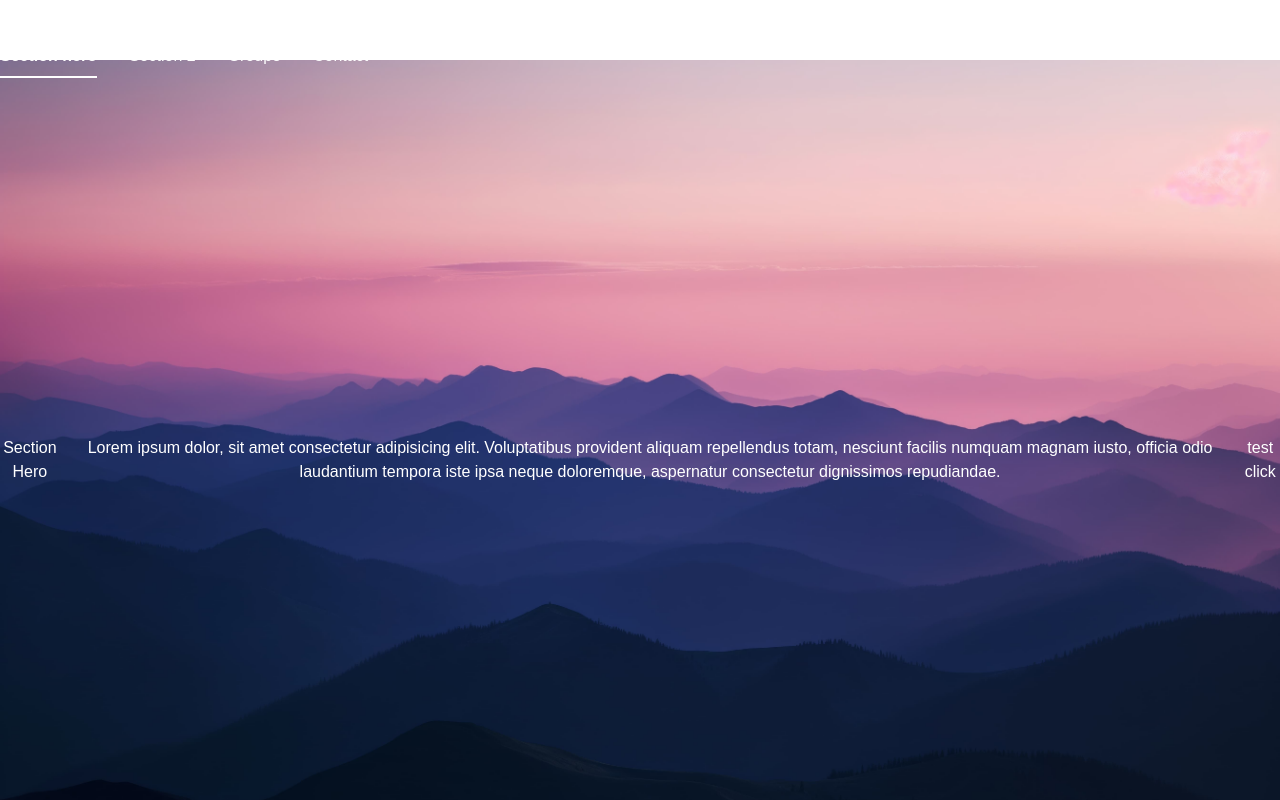
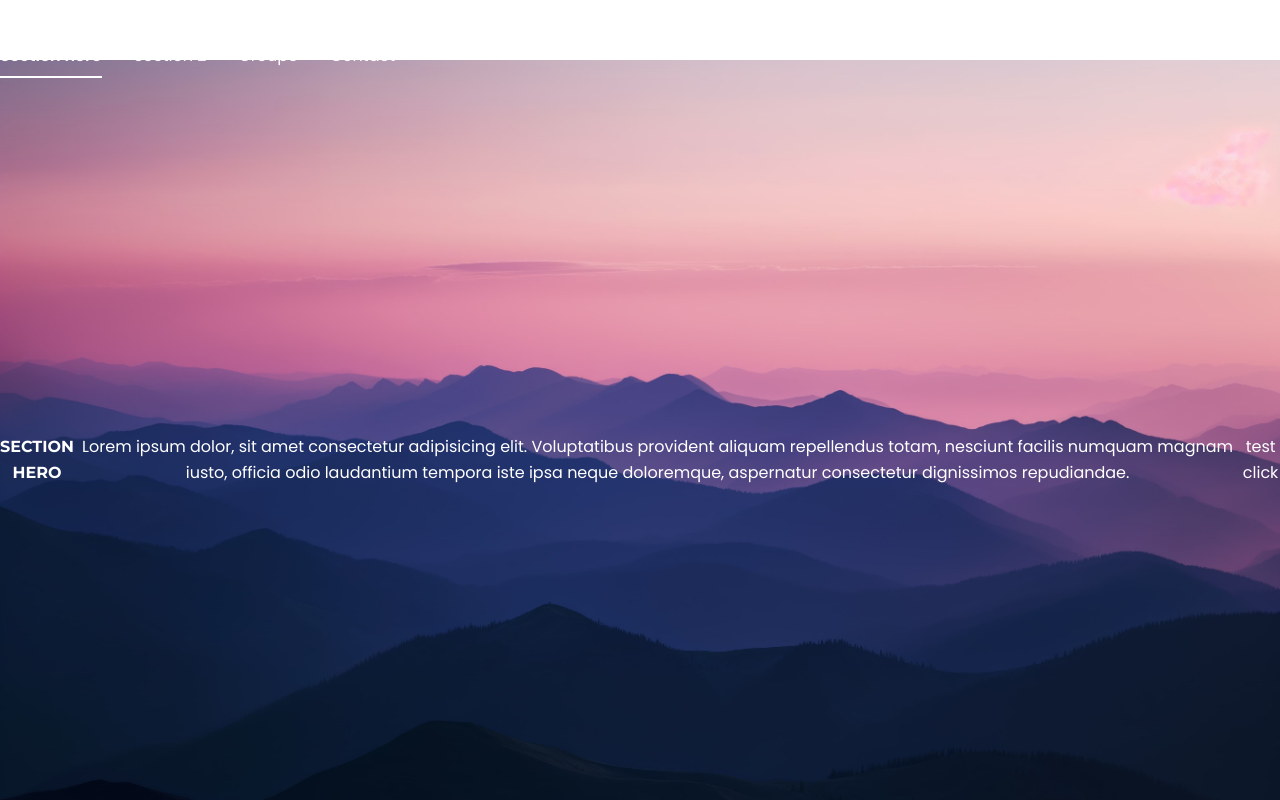
Before and after one commit to ES-D3V4pp/starter-next-tail-js, a Next.js app: page / in a window 1280 px wide. Shown: the top 800 px of the page. Built offline with nearby package versions, Linux system fonts and the light colour scheme.

Commit message:
add typos and spacings

```diff
--- a/src/app/globals.css
+++ b/src/app/globals.css
@@ -3,7 +3,6 @@
 :root {
   --background: #ffffff;
   --foreground: #171717;
-  --min-gap: 4;
 
   /* gaps */
   --g1: 4px;
@@ -31,7 +30,19 @@
 html {
   scroll-behavior: smooth;
 }
+/* Typography (injectées via next/font) */
+  /* --body-font: Inter (400, 700) */
+  /* --title-font: Poppins (400, 600) */
+body {
+  background: var(--background);
+  color: var(--foreground);
+  font-family: var(--body-font);
+}
 
+h1, h2, h3 {
+  font-family: var(--title-font);
+  font-weight: 600;
+}
 section{
   height:100vh;
   width:100%;
@@ -50,9 +61,3 @@ section{
     --foreground: #ededed;
   }
 }
-
-body {
-  background: var(--background);
-  color: var(--foreground);
-  font-family: Arial, Helvetica, sans-serif;
-}
--- a/src/app/layout.js
+++ b/src/app/layout.js
@@ -1,26 +1,31 @@
 'use client';
+import "./globals.css";
+import './typo.css';
 import { useSectionNavigation } from './hooks/useSectionNavigation';
-import { Geist, Geist_Mono } from "next/font/google";
-import "./globals.css";
 import Nav from "./blocks/Nav";
-import { navLinks } from './config/navLinks';
 
-const geistSans = Geist({
-  variable: "--font-geist-sans",
-  subsets: ["latin"],
-});
+import { Montserrat, Poppins } from 'next/font/google'
 
-const geistMono = Geist_Mono({
-  variable: "--font-geist-mono",
-  subsets: ["latin"],
-});
+const montserrat = Montserrat({
+  subsets: ['latin'],
+  weight: ['400', '700'],
+  display: 'swap',
+  variable: '--title-font',
+})
+
+const poppins = Poppins({
+  subsets: ['latin'],
+  weight: ['400', '600'],
+  display: 'swap',
+  variable: '--body-font',
+})
 
 export default function RootLayout({ children }) {
   useSectionNavigation();
   return (
     <html lang="fr">
       <body
-        className={`${geistSans.variable} ${geistMono.variable} antialiased`}
+        className={`${montserrat.variable} ${poppins.variable} antialiased`}
       >
         <Nav/>
         {children}
--- a/src/app/page.js
+++ b/src/app/page.js
@@ -5,9 +5,27 @@ import S4 from "./sections/s4";
 import Contact from "./sections/contact";
 
 export const metadata = {
-  title: 'Mon site vitrine',
-  description: 'Coaching en entreprise via des formations team',
-};
+  title: 'Mon site',
+  description: 'Une SPA Next.js avec typographie optimisée',
+  keywords: ['Next.js', 'SPA', 'Inter', 'Poppins', 'Design system'],
+  authors: [{ name: 'Ryo', url: 'https://tonsite.com' }],
+  themeColor: '#ffffff',
+  openGraph: {
+    title: 'Mon site',
+    description: 'Une SPA Next.js avec typographie optimisée',
+    url: 'https://tonsite.com',
+    siteName: 'Mon site',
+    images: [
+      {
+        url: 'https://tonsite.com/og-image.jpg',
+        width: 1200,
+        height: 630,
+      },
+    ],
+    locale: 'fr_FR',
+    type: 'website',
+  },
+}
 
 export default function SpaContent() {
   // pour une simple fonction, même non hook, il faut passer le composant en client
--- /dev/null
+++ b/src/app/typo.css
@@ -0,0 +1,19 @@
+/* Typographie globale */
+body {
+  font-family: var(--body-font);
+  font-weight: 400;
+  line-height: 1.6;
+}
+
+/* Titres par défaut avec la font des titres */
+h1, h2, h3 {
+  font-family: var(--title-font);
+  font-weight: 700;
+  text-transform: uppercase;
+}
+
+/* Paragraphe spécifique avec Inter en gras */
+p.intro {
+  font-family: var(--body-font);
+  font-weight: 700;
+}
```
